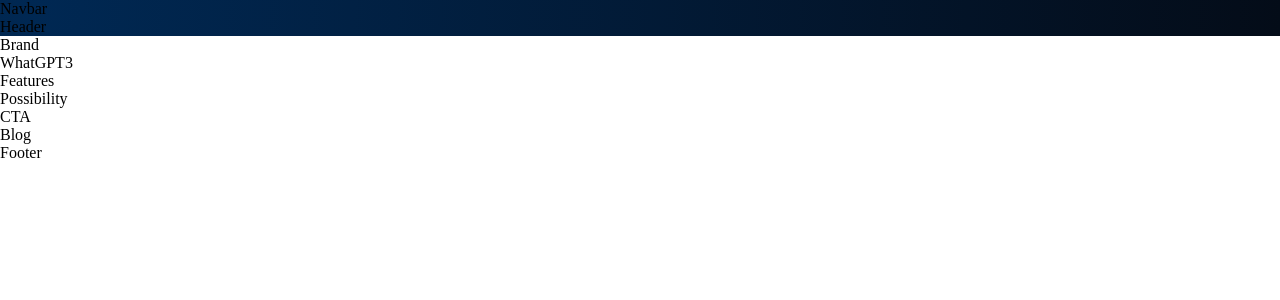
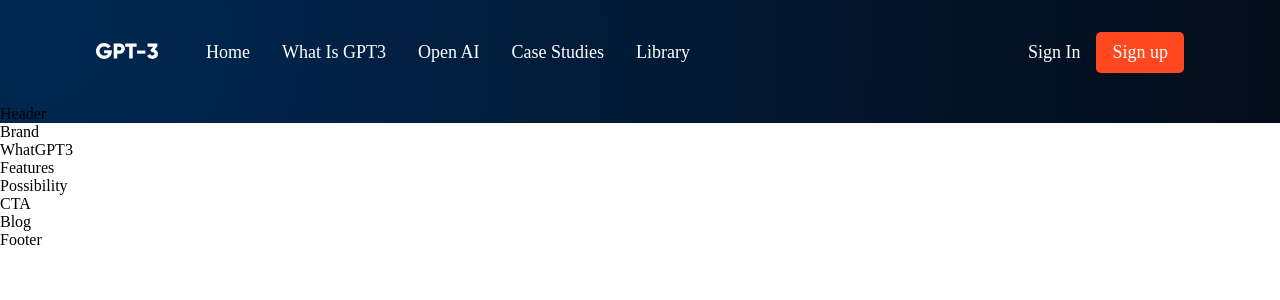
Before and after one commit to francis450/GPT3-React-project, a React (Create React App) app: page / in a window 1280 px wide. Shown: the top 300 px of the page. Built offline with nearby package versions, Linux system fonts and the light colour scheme.

Commit message:
The navbar component architecture

```diff
--- a/src/Components/Navbar/Navbar.jsx
+++ b/src/Components/Navbar/Navbar.jsx
@@ -1,11 +1,54 @@
-import React from 'react';
+import React, {useEffect, useState , setToggleMenu} from 'react';
+import {RiMenu3Line, RiCloseLine} from 'react-icons/ri';
+import logo from '../../assets/logo.svg';
 import './Navbar.css';
 
+const Menu = () => (
+		<>
+		<p><a href = "#Home">Home</a></p>
+        <p><a href = "#wgpt3">What is GPT3</a></p>
+        <p><a href = "#possibility">Open AI</a></p>
+        <p><a href = "#features">Case Studies</a></p>
+        <p><a href = "#blog">Library</a></p>
+        </>
+)
+
 const Navbar = () => {
+		const{toggleMenu, setToggleMenu} = useState(false);
+
     return(
-        <div>
-            Navbar
+        <div className = "gpt3__navbar">
+            <div className = "gpt3__navbar-links">
+                <div className = "gpt3__navbar-links_logo">
+                    <img src = {logo} alt = "logo" />
+                </div>
+                <div className = "gpt3__navbar-links_container">
+                	<Menu />
+                </div>
+            </div>
+            <div className = "gpt3__navbar-sign">
+            	<p>Sign in</p>
+            	<button type = "button">Sign up</button>
+            </div>
+            <div className = "gpt3__navbar-menu">
+            	{toggleMenu
+            		? <RiCloseLine color = "#fff" size={27} onClick = {() => useState(false) } />
+            		: <RiMenu3Line color = "#fff" size={27} onClick = {() => useState(true) } />
+            	}
+            	{toggleMenu && (
+            		<div className = "gpt3__navbar-menu_container scale-up-center">
+            			<div className = "gpt3__navbar-menu_container-links">
+            				<Menu />
+            			</div>
+            			<div className = "gpt3__navbar-menu_container-links-sign">
+            				<p>Sign in</p>
+            				<button type = "button">Sign up</button>
+            			</div>
+            		</div>
+            	)}
+            </div>
         </div>
     )
 }
 export default Navbar
+//BEM -> Block Element Modifier-> css naming convention used in this project
```
